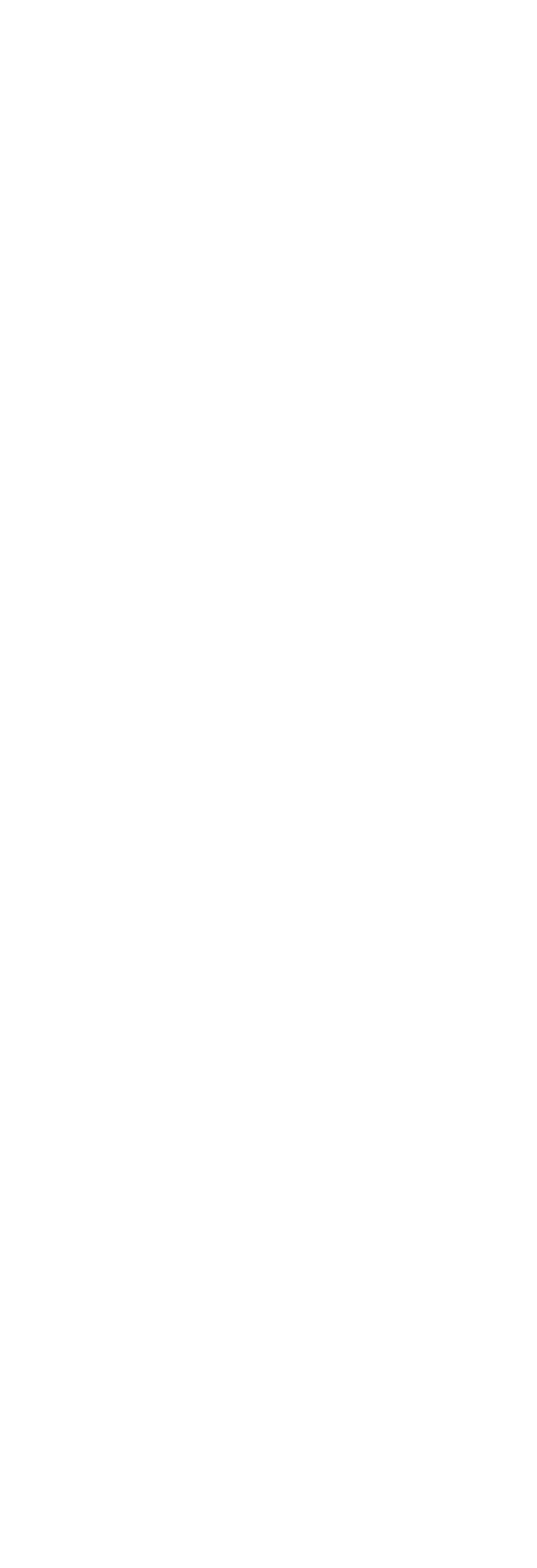
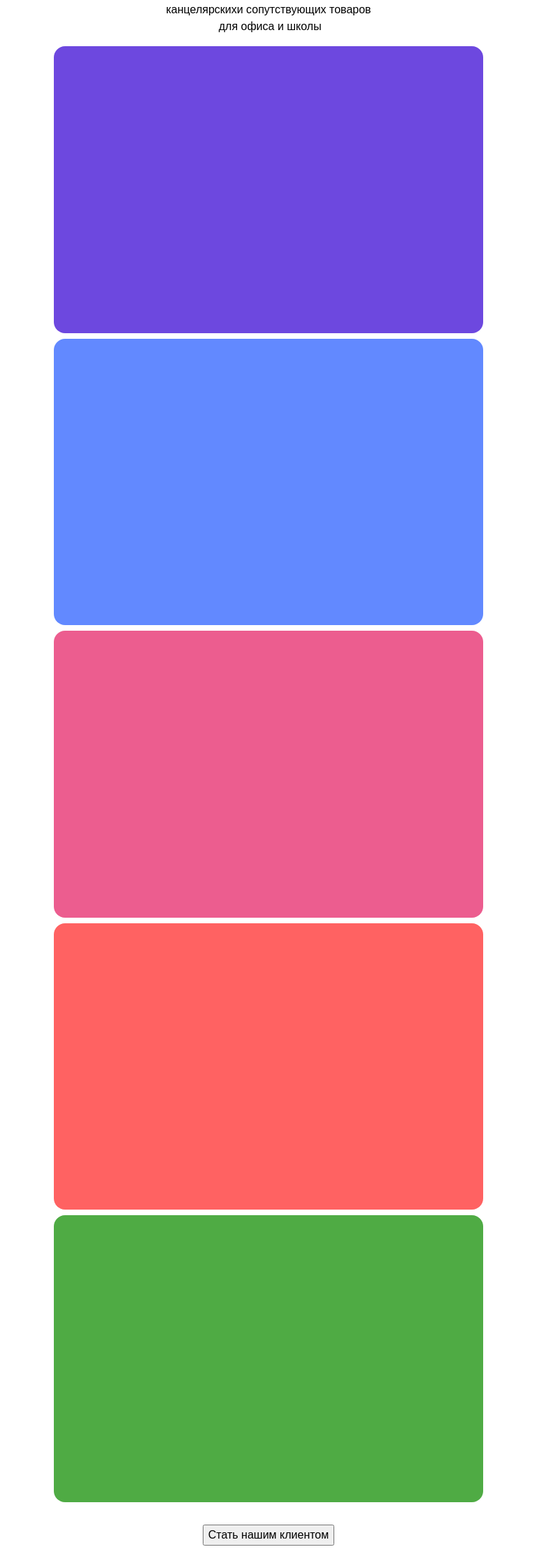
Before and after one commit to Limrlina/pet-project, a React (Vite) app: page / in a window 768 px wide. Shown: the part 87-2327 px from the top of the page at 70% size. Before the commit the page ends 800 px from the top, so only its background shows below. Built offline with nearby package versions, Linux system fonts and the light colour scheme.

Commit message:
feat: add banners grid on home page

```diff
--- a/src/components/Header/Header.module.css
+++ b/src/components/Header/Header.module.css
@@ -1,6 +1,6 @@
 .navbar {
     border-bottom: 0.05rem solid black;
-    flex: 0 0 10%;
+    height: 10%;
 }
 
 .navbar > ul {
--- a/src/components/forms/Form.module.css
+++ b/src/components/forms/Form.module.css
@@ -44,3 +44,10 @@
 .form-submit-btn:hover {
     font-size: 1.1rem;
 }
+
+/* iPhone (портретный режим) */
+@media only screen and (orientation: portrait) and (min-device-width: 320px) and (max-device-height: 932px) {
+    .form-submit-btn {
+        width: 50%;
+    }
+}
--- a/src/pages/Home/Home.module.css
+++ b/src/pages/Home/Home.module.css
@@ -1,3 +1,170 @@
 .container {
+    display: flex;
+    flex-grow: 1;
+    flex-direction: column;
+    align-items: center;
+}
+
+.hero-container {
+    display: flex;
+    justify-content: center;
+    align-items: center;
+    flex-grow: 1;
+    width: 100%;
+}
+
+.hero {
+    text-align: center;
+    font-size: 1.5rem;
+    font-weight: lighter;
+    white-space: pre-wrap;
 
 }
+
+.sales-container {
+    width: 80%;
+    display: grid;
+    grid-template-columns: 1fr 2fr 1fr;
+    grid-template-rows: repeat(2, 1fr);
+    gap: .5rem;
+}
+
+.sale-banner {
+    aspect-ratio: 3 / 2;
+    border-radius: 1rem;
+}
+
+.join-btn-container {
+    display: flex;
+    justify-content: center;
+    align-items: center;
+    flex-grow: 2;
+    width: 100%;
+}
+
+.up-left {
+    grid-row: 1;
+    grid-column: 1;
+    background-color: #6289FF;
+}
+
+.down-left {
+    grid-row: 2;
+    grid-column: 1;
+    background-color: #EC5D8F;
+}
+
+.main {
+    grid-row: 1 / 3;
+    grid-column: 2;
+    background-color: #6D48DF;
+}
+
+.up-right {
+    grid-row: 1;
+    grid-column: 3;
+    background-color: #FF6262;
+}
+
+.down-right {
+    grid-row: 2;
+    grid-column: 3;
+    background-color: #4FAB44;
+}
+
+/* iPad (портретный режим) */
+@media only screen and (min-device-width: 768px) and (max-device-width: 1024px) and (orientation: portrait) {
+    .sales-container {
+        width: 70%;
+        aspect-ratio: auto;
+        grid-template-columns: repeat(2, 1fr);
+        grid-template-rows: repeat(4, 1fr);
+    }
+
+    .sale-banner {
+        aspect-ratio: 3 / 2;
+    }
+
+    .up-left {
+        grid-row: 3;
+        grid-column: 1;
+        background-color: #6289FF;
+    }
+
+    .down-left {
+        grid-row: 4;
+        grid-column: 1;
+        background-color: #EC5D8F;
+    }
+
+    .main {
+        grid-row: 1 / 3;
+        grid-column: 1 / 3;
+        background-color: #6D48DF;
+    }
+
+    .up-right {
+        grid-row: 3;
+        grid-column: 2;
+        background-color: #FF6262;
+    }
+
+    .down-right {
+        grid-row: 4;
+        grid-column: 2;
+        background-color: #4FAB44;
+    }
+}
+
+/* iPhone (портретный режим) */
+@media only screen and (orientation: portrait) and (min-device-width: 320px) and (max-device-height: 932px) {
+    .hero {
+        font-size: 1rem;
+        padding: 1rem 0;
+    }
+
+    .sales-container {
+        width: 80%;
+        aspect-ratio: auto;
+        grid-template-columns: 1fr;
+        grid-template-rows: repeat(5, 1fr);
+    }
+
+    .join-btn-container {
+        padding: 2rem 0;
+    }
+
+    .sale-banner {
+        aspect-ratio: 3 / 2;
+    }
+
+    .up-left {
+        grid-row: 2;
+        grid-column: 1;
+        background-color: #6289FF;
+    }
+
+    .down-left {
+        grid-row: 3;
+        grid-column: 1;
+        background-color: #EC5D8F;
+    }
+
+    .main {
+        grid-row: 1;
+        grid-column: 1;
+        background-color: #6D48DF;
+    }
+
+    .up-right {
+        grid-row: 4;
+        grid-column: 1;
+        background-color: #FF6262;
+    }
+
+    .down-right {
+        grid-row: 5;
+        grid-column: 1;
+        background-color: #4FAB44;
+    }
+}
--- a/src/pages/Home/Home.tsx
+++ b/src/pages/Home/Home.tsx
@@ -1,10 +1,31 @@
-import styles from './Home.module.css';
+import styles from "./Home.module.css";
+import clsx from "clsx";
 
 const Home = () => {
-    return (
-        <div className={styles.container}>
-        </div>
-    );
+  return (
+    <div className={styles.container}>
+      <div className={styles["hero-container"]}>
+        <p className={styles.hero}>
+          {"Мы — оптовый поставщик \n канцелярских" +
+            "и сопутствующих товаров \n для офиса и школы"}
+        </p>
+      </div>
+      <div className={styles["sales-container"]}>
+        <div className={clsx(styles["sale-banner"], styles["up-left"])}></div>
+        <div className={clsx(styles["sale-banner"], styles["down-left"])}></div>
+
+        <div className={clsx(styles["sale-banner"], styles["main"])}></div>
+
+        <div className={clsx(styles["sale-banner"], styles["up-right"])}></div>
+        <div
+          className={clsx(styles["sale-banner"], styles["down-right"])}
+        ></div>
+      </div>
+      <div className={styles["join-btn-container"]}>
+        <button>Стать нашим клиентом</button>
+      </div>
+    </div>
+  );
 };
 
 export default Home;
--- a/src/pages/Login/Login.module.css
+++ b/src/pages/Login/Login.module.css
@@ -170,6 +170,7 @@
 
     .form-container {
         margin-bottom: 3rem;
+        height: 35rem;
     }
 
     .slice-block {
```
